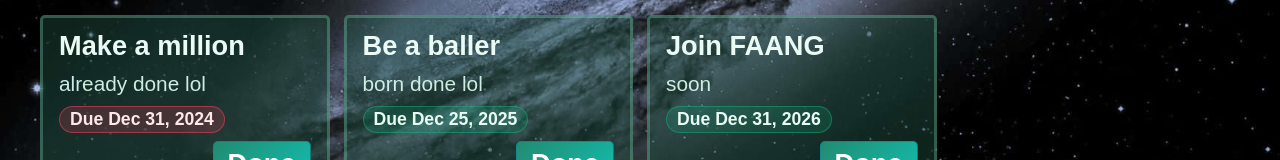
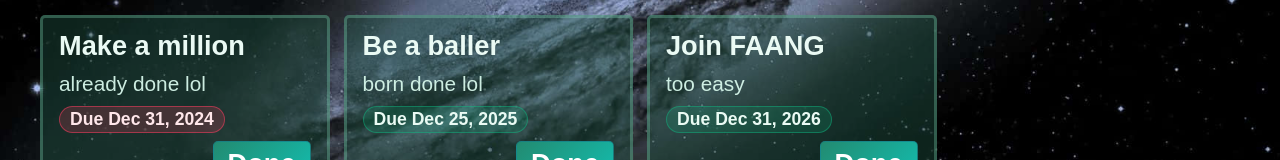
Before and after one commit to ryan-helou/Todo-List, a React (Vite) app: page / in a window 1280 px wide. Shown: the part 404-564 px from the top of the page. Built offline with nearby package versions, Linux system fonts and the light colour scheme.

Commit message:
Update ToDoList.jsx

```diff
--- a/src/ToDoList.jsx
+++ b/src/ToDoList.jsx
@@ -4,7 +4,7 @@ function TodoList() {
   const [tasks, setTasks] = useState([
     { title: "Make a million", desc: "already done lol", dueAt: "2024-12-31" },
     { title: "Be a baller", desc: "born done lol", dueAt: "2025-12-25" },
-    { title: "Join FAANG", desc: "soon", dueAt: "2026-12-31" },
+    { title: "Join FAANG", desc: "too easy", dueAt: "2026-12-31" },
   ]);
   const [newTask, setNewTask] = useState({ title: "", desc: "", dueAt: "" });
 
```
